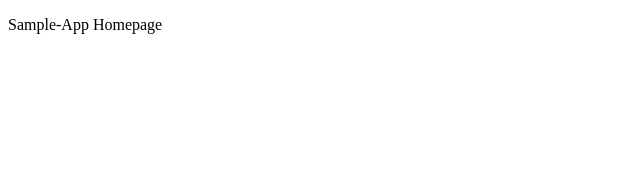
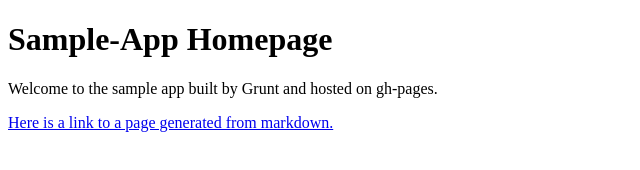
Before and after one commit to madrailers/sample-app, a website: page src/index.html in a window 1280 px wide. Shown: the whole page, without its empty margins (0-640 px from the left). Drawn offline with nearby package versions, Linux system fonts and the light colour scheme.

Commit message:
Add link from homepage to generated page

```diff
--- a/src/index.html
+++ b/src/index.html
@@ -8,7 +8,11 @@
         <meta name="viewport" content="width=device-width, initial-scale=1">
     </head>
     <body>
-        <p>Sample-App Homepage</p>
+        <h1>Sample-App Homepage</h1>
+
+        <p>Welcome to the sample app built by Grunt and hosted on gh-pages.</p>
+
+        <p><a href="examples/sample01.html">Here is a link to a page generated from markdown.</a></p>
 
         <script src="//ajax.googleapis.com/ajax/libs/jquery/1.10.2/jquery.min.js"></script>
         <script>window.jQuery || document.write('<script src="js/vendor/jquery-1.10.2.min.js"><\/script>')</script>
```
Also changed, not shown: dist/index.html.
